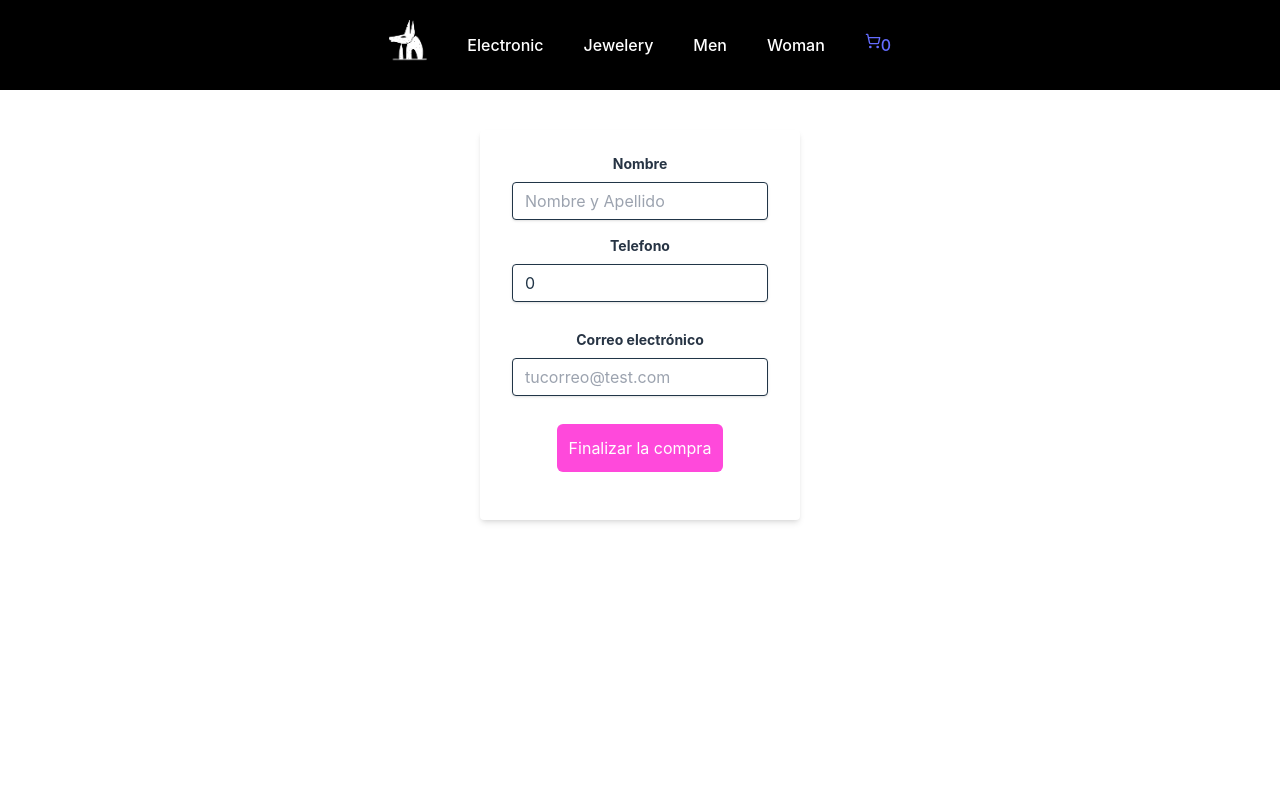
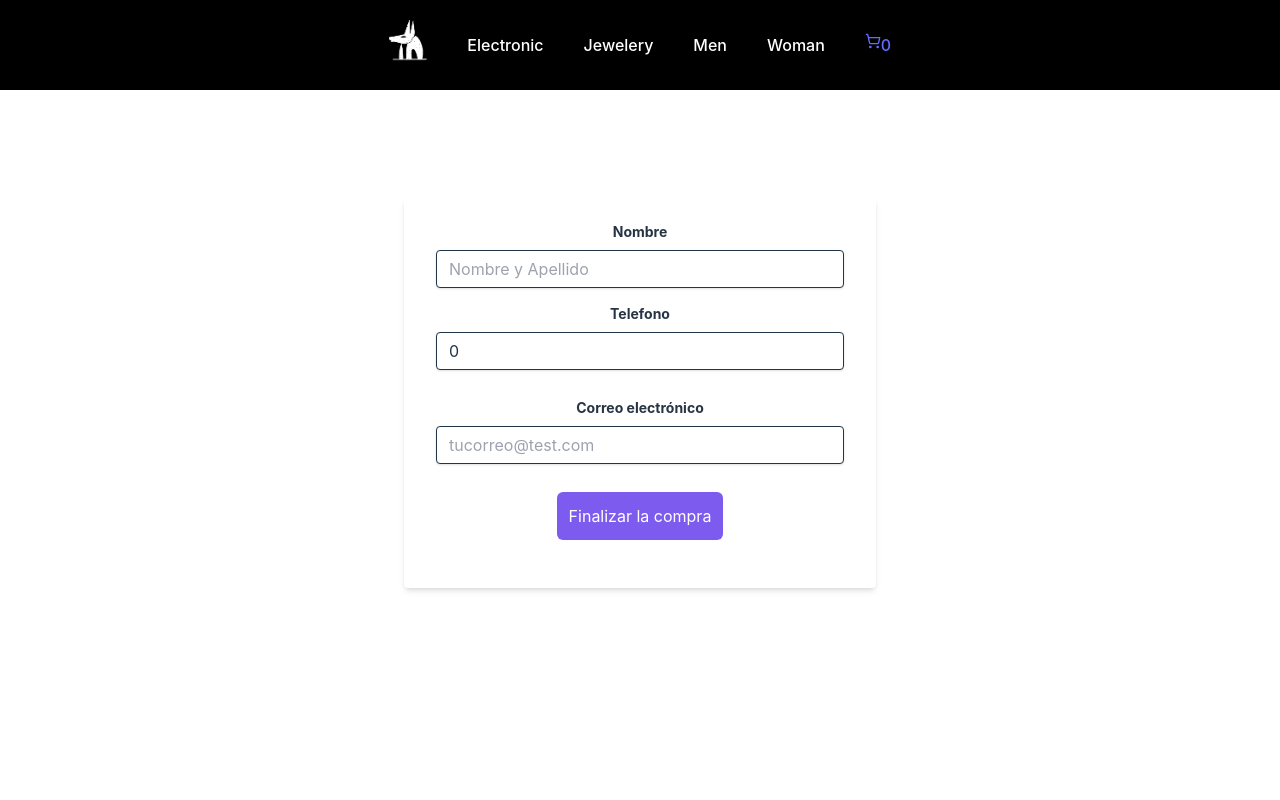
Before and after one commit to Rturell/ecommerce-react, a React (Vite) app: page /checkout in a window 1280 px wide. Shown: the top 800 px of the page. Built offline with nearby package versions, Linux system fonts and the light colour scheme.

Commit message:
Add toastify and refactor

```diff
--- a/src/components/CartPage/CartPage.jsx
+++ b/src/components/CartPage/CartPage.jsx
@@ -53,10 +53,10 @@ function CartPage() {
               <p>Subtotal: ${item.subTotal}</p>
               <div>
                 <button
-                  className="mt-10 text-white bg-orange border-none"
+                  className="mt-5 text-white text-sm bg-orange border-none"
                   onClick={() => handleDeleteItem(item)}
                 >
-                  Eliminar
+                  Eliminar Item
                 </button>
               </div>
             </div>
@@ -71,13 +71,13 @@ function CartPage() {
                 Total de la compra: <b>${total}</b>
               </h4>
               <button
-                className="me-5 bg-orange border-none text-white"
+                className="me-5 bg-gray-dark hover:bg-gray border-none text-white"
                 onClick={() => handleClearCart()}
               >
                 Vaciar Carrito
               </button>
               <Link to="/checkout">
-                <button className="bg-pink border-none text-white">
+                <button className="bg-purple hover:bg-pink border-none text-white">
                   Checkout
                 </button>
               </Link>
--- a/src/components/Checkout/Checkout.jsx
+++ b/src/components/Checkout/Checkout.jsx
@@ -77,7 +77,11 @@ function Checkout() {
 
   return (
     <>
-      <div className="w-full max-w-xs min-h-[100vh] mt-10 mx-auto">
+      <div className="w-full max-w-lg min-h-[100vh] mt-10 mx-auto px-5">
+        <h2 className="text-white text-xl font-bold pb-10">
+          Complete sus datos para finalizar la compra:
+        </h2>
+
         <form
           className="bg-white shadow-md rounded px-8 pt-6 pb-8 mb-4"
           onSubmit={handleSubmit}
@@ -137,7 +141,7 @@ function Checkout() {
           <div className="mb-4">
             <input
               type="submit"
-              className="text-white bg-pink p-3 rounded-md"
+              className="text-white bg-purple p-3 rounded-md cursor-pointer hover:bg-pink"
               value="Finalizar la compra"
             />
           </div>
--- a/src/components/Count/Count.jsx
+++ b/src/components/Count/Count.jsx
@@ -1,4 +1,6 @@
 import { useState } from "react";
+import { ToastContainer } from "react-toastify";
+
 
 export const Count = ({ stock, initial = 1, onAdd }) => {
   const [count, setCount] = useState(initial);
@@ -8,7 +10,7 @@ export const Count = ({ stock, initial = 1, onAdd }) => {
   };
 
   const decrement = () => {
-    if (count >! 0) {
+    if (count > !0) {
       setCount(count - 1);
     }
   };
@@ -30,6 +32,7 @@ export const Count = ({ stock, initial = 1, onAdd }) => {
       >
         Agregar al carrito
       </button>
+      <ToastContainer />
     </div>
   );
 };
--- a/src/components/ItemDetail/ItemDetail.jsx
+++ b/src/components/ItemDetail/ItemDetail.jsx
@@ -1,6 +1,8 @@
 import { Count } from "../Count/Count";
 import { useContext } from "react";
 import { CartContext } from "../../context/CartContext";
+import { toast } from "react-toastify";
+import "react-toastify/dist/ReactToastify.css";
 
 function ItemDetail({ id, title, description, img, price, stock }) {
   const { addItem } = useContext(CartContext);
@@ -11,7 +13,10 @@ function ItemDetail({ id, title, description, img, price, stock }) {
       price,
       title,
     };
+
     addItem(item, quantity);
+    toast(`"${title}" ha sido añadido al carrito!`);
+
   };
 
   return (
--- a/src/components/ProductFilterContainer/ProductFilterContainer.jsx
+++ b/src/components/ProductFilterContainer/ProductFilterContainer.jsx
@@ -34,7 +34,7 @@ function ProductFilterContainer() {
   return (
     <>
       {isLoading ? (
-        <h2>Cargando productos ...</h2>
+        <h2>Loading ...</h2>
       ) : (
         <ProductFiltered products={products} />
       )}
```
